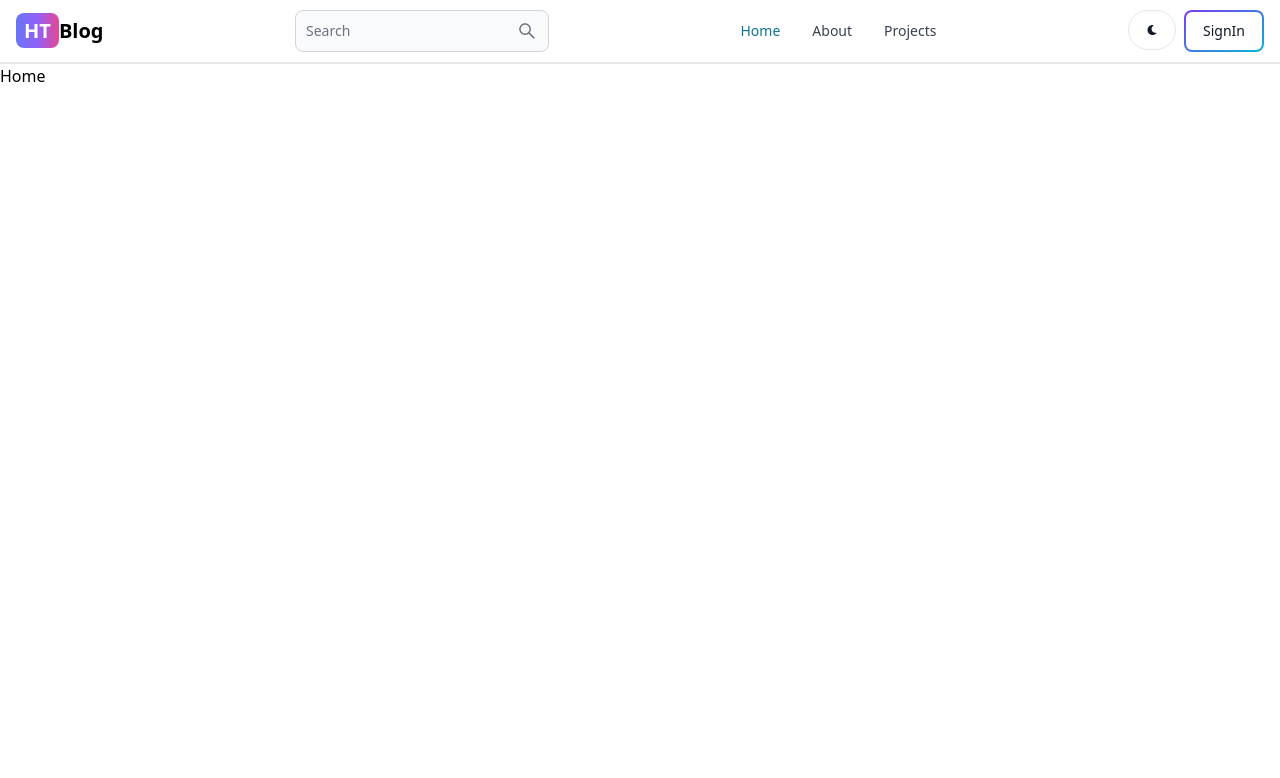
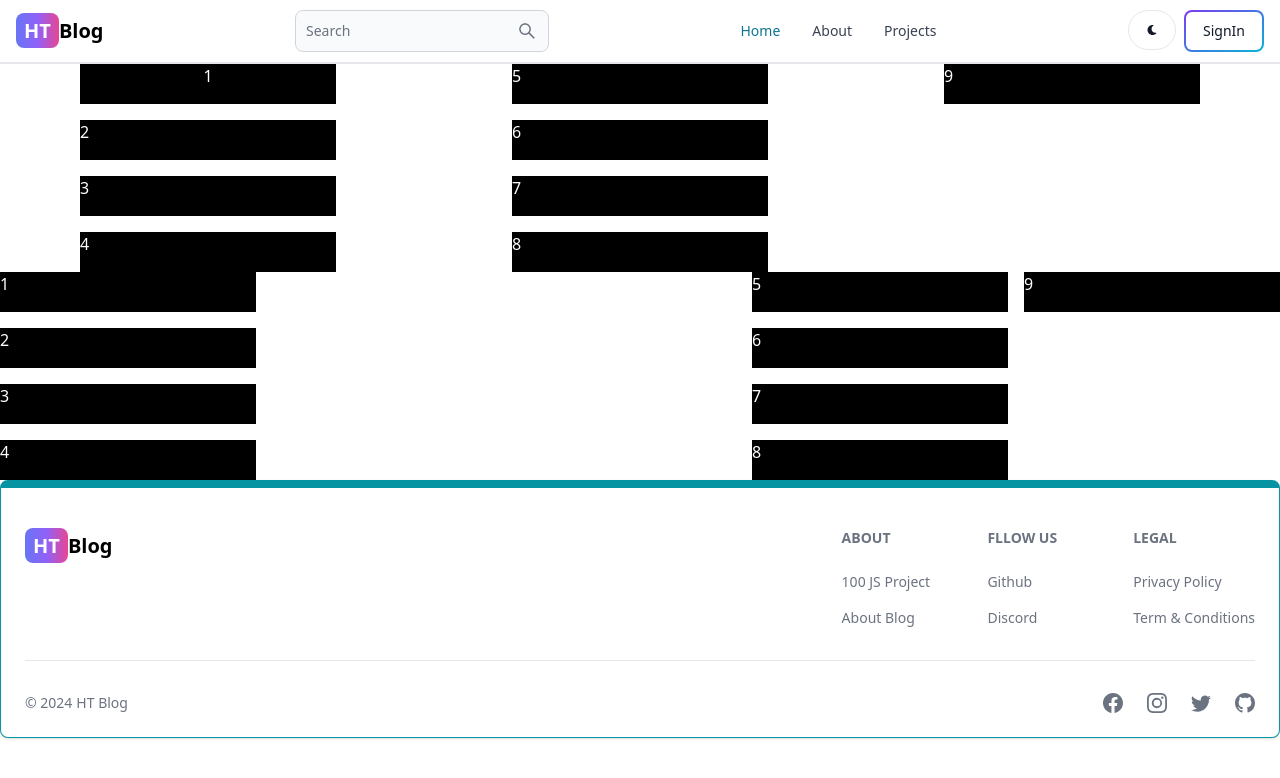
Before and after one commit to jpkato123/mern-blog, a React (Vite) app in the folder frontend/: page / in a window 1280 px wide. Shown: the top 778 px of the page. Built offline with nearby package versions, Linux system fonts and the light colour scheme.

Commit message:
create footer component

```diff
--- a/frontend/src/App.jsx
+++ b/frontend/src/App.jsx
@@ -6,6 +6,7 @@
 import Dashboard from "./pages/Dashboard"
 import Projects from "./pages/Projects"
 import Header from "./components/Header"
+import FooterCom from "./components/FooterCom"
 
 const App = () => {
   return (
@@ -19,6 +20,7 @@
       <Route path="/dashboard" element={<Dashboard/>}/>
       <Route path="/projects" element={<Projects/>}/>
     </Routes>
+    <FooterCom/>
     </BrowserRouter>
   )
 }
--- /dev/null
+++ b/frontend/src/components/FooterCom.jsx
@@ -0,0 +1,90 @@
+import { Footer } from "flowbite-react"
+import { BsFacebook,BsGithub,BsInstagram, BsTwitter,} from 'react-icons/bs'
+import { Link } from "react-router-dom";
+
+const FooterCom = () => {
+  return (
+    <Footer container className="border border-t-8 border-teal-500">
+      <div className="w-full max-w-7xl mx-auto">
+        <div className="grid w-full justify-between sm:flex md:grid-cols-1">
+          <div className="mt-5">
+            <Link
+              to="/"
+              className="self-center whitespace-nowrap text-lg sm:text-xl font-semibold dark:text-white"
+            >
+              <span className="px-2 py-1 bg-gradient-to-r from-indigo-500 via-purple-500 to-pink-500 rounded-lg text-white">
+                HT
+              </span>
+              Blog
+            </Link>
+          </div>
+          <div className="grid gird-cols-2 gap-8 mt-4 sm:grid-cols-3 sm:gap-6">
+            <div>
+                <Footer.Title title="About"/>
+                <Footer.LinkGroup col>
+                    <Footer.Link
+                    href="#"
+                    target="_blank"
+                    rel="noopener noreferrer"// mo trang moi tab moi
+                    >
+                        100 JS Project
+                    </Footer.Link>
+                    <Footer.Link
+                    href="/about"
+                    >
+                        About Blog
+                    </Footer.Link>
+                </Footer.LinkGroup>
+            </div>
+            <div>
+                <Footer.Title title="FLLOW US"/>
+                <Footer.LinkGroup col>
+                    <Footer.Link
+                    href="https://www.github.com"
+                    target="_blank"
+                    rel="noopener noreferrer"// mo trang moi tab moi
+                    >
+                        Github
+                    </Footer.Link>
+                    <Footer.Link
+                    href="#"
+                    >
+                        Discord
+                    </Footer.Link>
+                </Footer.LinkGroup>
+            </div>
+            <div>
+                <Footer.Title title="LEGAL"/>
+                <Footer.LinkGroup col>
+                    <Footer.Link
+                    href="#"
+
+                    >
+                        Privacy Policy
+                    </Footer.Link>
+                    <Footer.Link
+                    href="#"
+                    >
+                        Term &amp; Conditions
+                    </Footer.Link>
+                </Footer.LinkGroup>
+            </div>
+          </div>
+        </div>
+        <Footer.Divider/>
+        <div className="w-full sm:flex sm:items-start sm:justify-between">
+            <Footer.Copyright href="#" by="HT Blog" year={new Date().getFullYear()}/>
+            <div className="flex gap-6 sm:mt-0 mt-4 sm:justify-center">
+                <Footer.Icon href="#" icon={BsFacebook}/>
+                <Footer.Icon href="#" icon={BsInstagram}/>
+                <Footer.Icon href="#" icon={BsTwitter}/>
+                <Footer.Icon href="#" icon={BsGithub}/>
+
+            </div>
+        </div>
+      </div>
+    </Footer>
+  );
+}
+
+export default FooterCom
--- a/frontend/src/pages/Home.jsx
+++ b/frontend/src/pages/Home.jsx
@@ -1,9 +1,32 @@
-import React from 'react'
-
 const Home = () => {
   return (
-    <div>Home</div>
-  )
-}
+    <div className="w-full m-auto">
+      <div className="grid grid-rows-4 grid-flow-col gap-4 justify-items-center">
+        <div className="w-64 h-10 text-white bg-black text-center justify-items-center">
+          1
+        </div>
+        <div className="w-64 h-10 text-white bg-black">2</div>
+        <div className="w-64 h-10 text-white bg-black">3</div>
+        <div className="w-64 h-10 text-white bg-black">4</div>
+        <div className="w-64 h-10 text-white bg-black">5</div>
+        <div className="w-64 h-10 text-white bg-black">6</div>
+        <div className="w-64 h-10 text-white bg-black">7</div>
+        <div className="w-64 h-10 text-white bg-black">8</div>
+        <div className="w-64 h-10 text-white bg-black">9</div>
+      </div>
+      <div className="grid grid-cols-1 md:grid-rows-4 grid-flow-col gap-4">
+        <div className="w-64 h-10 text-white bg-black">1</div>
+        <div className="w-64 h-10 text-white bg-black">2</div>
+        <div className="w-64 h-10 text-white bg-black">3</div>
+        <div className="w-64 h-10 text-white bg-black">4</div>
+        <div className="w-64 h-10 text-white bg-black">5</div>
+        <div className="w-64 h-10 text-white bg-black">6</div>
+        <div className="w-64 h-10 text-white bg-black">7</div>
+        <div className="w-64 h-10 text-white bg-black">8</div>
+        <div className="w-64 h-10 text-white bg-black">9</div>
+      </div>
+    </div>
+  );
+};
 
-export default Home
+export default Home;
--- a/frontend/src/pages/SignUp.jsx
+++ b/frontend/src/pages/SignUp.jsx
@@ -29,7 +29,7 @@
         return setErrorMessage(data.message);
       }
       setLoading(false);
-      if(res.ok){
+      if(res.ok){//data.success ===true
         navigate("/sign-in");
       }
     } catch (error) {
```
Also changed, not shown: 1 other file (tests, documents, lock files or other folders).
